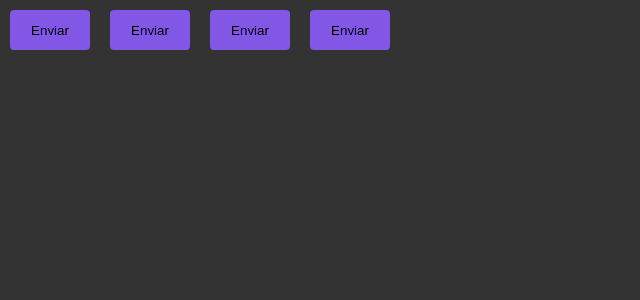
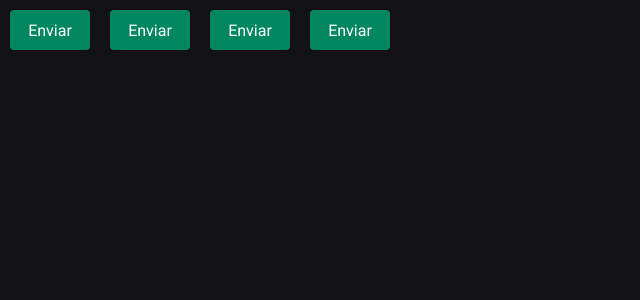
Before and after one commit to Yures1lva/02-ignite-timer, a React (Vite) app: page / in a window 1280 px wide. Shown: the top 300 px of the page, without its empty margins (0-640 px from the left). Built offline with nearby package versions, Linux system fonts and the light colour scheme.

Commit message:
adicionando propriedades de estilo e fonts do pjt

```diff
--- a/index.html
+++ b/index.html
@@ -1,8 +1,11 @@
 <!doctype html>
-<html lang="en">
+<html lang="pt-br">
   <head>
     <meta charset="UTF-8" />
+    <link rel="preconnect" href="https://fonts.googleapis.com">
+    <link rel="preconnect" href="https://fonts.gstatic.com" crossorigin>
     <meta name="viewport" content="width=device-width, initial-scale=1.0" />
+    <link href="https://fonts.googleapis.com/css2?family=Readex+Pro:wght@200&family=Roboto+Mono:wght@700&family=Roboto:wght@400;700&display=swap" rel="stylesheet">
     <title>Ignite Timer</title>
   </head>
   <body>
--- a/src/components/Button.styles.ts
+++ b/src/components/Button.styles.ts
@@ -21,8 +21,8 @@
     border-radius: 4px;
     border: 0;
 
-    background: ${props => props.theme.primary};
-    color: ${props => props.theme.width}
+    background: ${props => props.theme['green-500']};
+    color: ${props => props.theme.white}
   `
 
    /* ${props => {
--- a/src/styles/global.ts
+++ b/src/styles/global.ts
@@ -8,9 +8,19 @@
         box-sizing: border-box;
     }
 
-    body {
-        background: #333;
-        color: #fff
+    :focus{
+        outline: 0;
+        box-shadow: 0 0 0 2px ${props => props.theme['green-500']};
     }
 
+    body {
+        background: ${props => props.theme['gray-900']};
+        color: ${props => props.theme['gray-300']}
+    }
+
+    body, input, textarea, button{
+        font-family: 'Roboto', sans-serif;
+        font-weight: 400;
+        font-size: 1rem;
+    }
 `
--- a/src/styles/themes/default.ts
+++ b/src/styles/themes/default.ts
@@ -1,6 +1,21 @@
 export const defaultTheme = {
-    primary: '#8257e6',
-    secondary: 'orange',
-    white: '#fff'
+    white: '#FFF',
 
-}
+    'gray-100': '#E1E1E6',
+    'gray-300': '#C4C4CC',
+    'gray-400': '#8D8D99',
+    'gray-500': '#7C7C8A',
+    'gray-600': '#323238',
+    'gray-700': '#29292E',
+    'gray-800': '#202024',
+    'gray-900': '#121214',
+
+    'green-300': '#00B37E',
+    'green-500': '#00875F',
+    'green-700': '#015F43',
+
+    'red-500': '#AB222E',
+    'red-700': '#7A1921',
+
+    'yellow-500': '#FBA94C',
+  }
```
